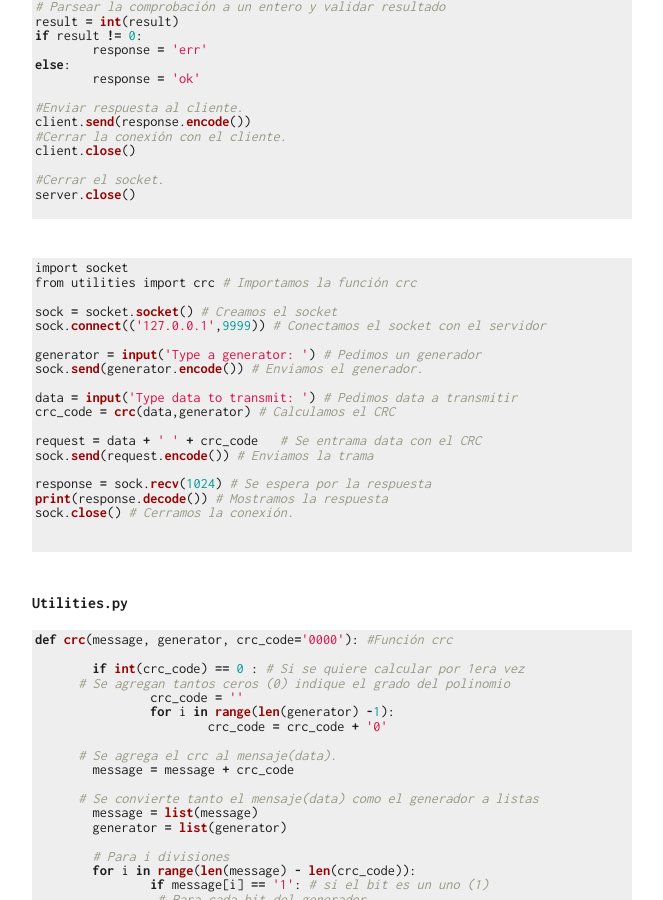
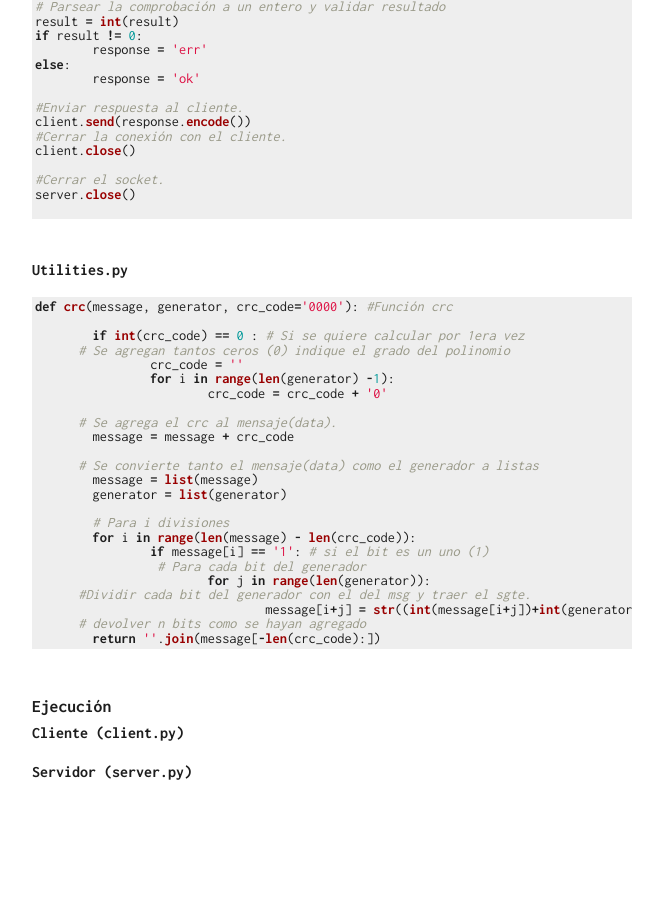
Before and after one commit to AlbCM/albcm.github.io, a Jekyll site: the page built from _posts/16-09-07-Codigo-de-redundancia-ciclica-CRC.markdown, in a window 1280 px wide and 900 px high, scrolled down 3946 px. Shown: the whole window, without its empty margins (308-971 px from the left). Built offline with Jekyll 4.4.1, drawn with Linux system fonts in a browser that asks for light colours; comment, search, counter and statistics services are not loaded.

Commit message:
Update 16-09-07-Codigo-de-redundancia-ciclica-CRC.markdown

```diff
--- a/_posts/16-09-07-Codigo-de-redundancia-ciclica-CRC.markdown
+++ b/_posts/16-09-07-Codigo-de-redundancia-ciclica-CRC.markdown
@@ -191,29 +191,6 @@ server.close()
 {% endhighlight %}<br>
 
 
-{% highlight python  %}
-import socket
-from utilities import crc # Importamos la función crc
-
-sock = socket.socket() # Creamos el socket
-sock.connect(('127.0.0.1',9999)) # Conectamos el socket con el servidor
-
-generator = input('Type a generator: ') # Pedimos un generador
-sock.send(generator.encode()) # Enviamos el generador.
-
-data = input('Type data to transmit: ') # Pedimos data a transmitir
-crc_code = crc(data,generator) # Calculamos el CRC
-
-request = data + ' ' + crc_code   # Se entrama data con el CRC
-sock.send(request.encode()) # Enviamos la trama
-
-response = sock.recv(1024) # Se espera por la respuesta
-print(response.decode()) # Mostramos la respuesta
-sock.close() # Cerramos la conexión.
-
-
-{% endhighlight %}<br>
-
 **Utilities.py**
 
 {% highlight python  %}
```
